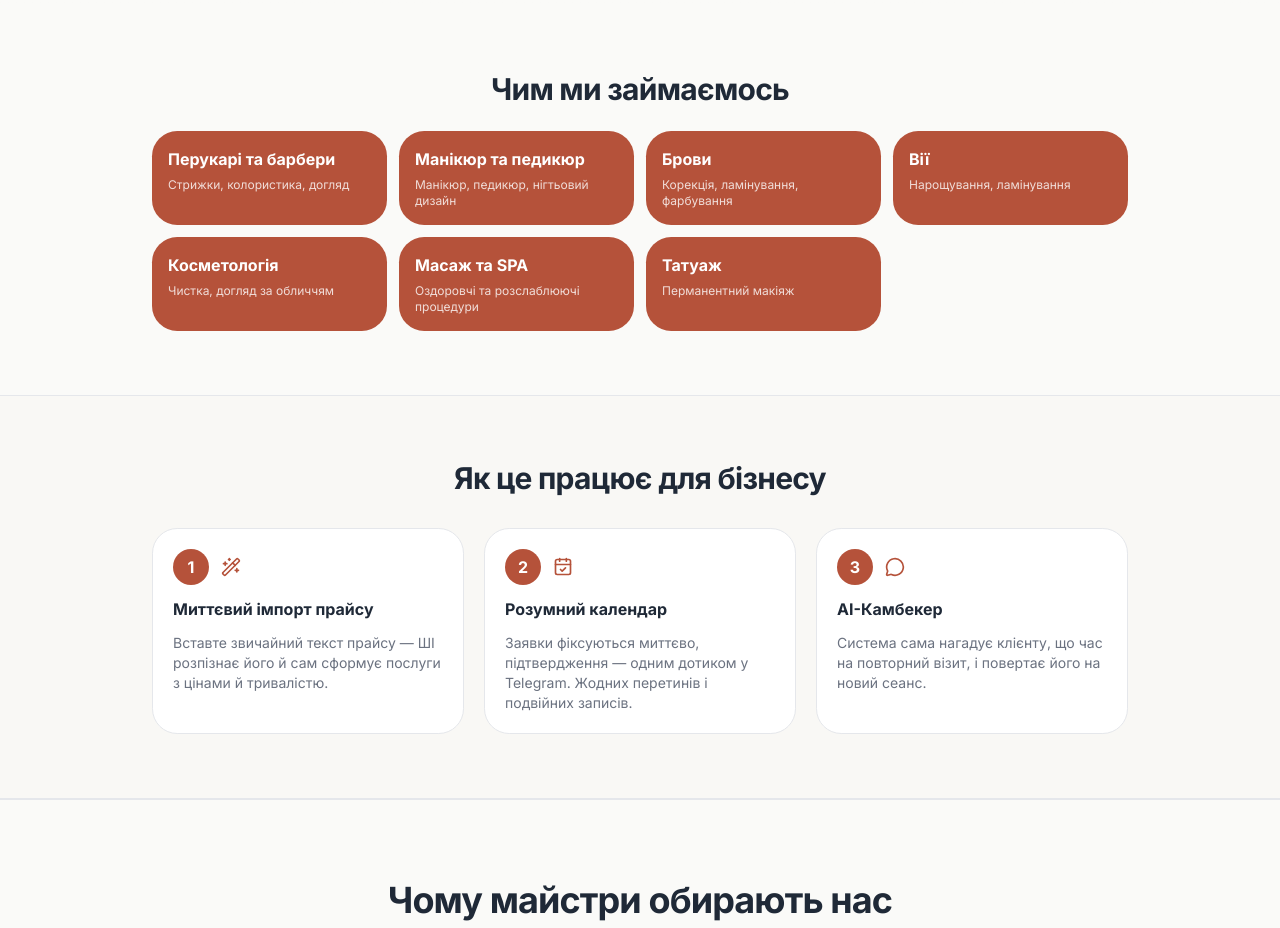
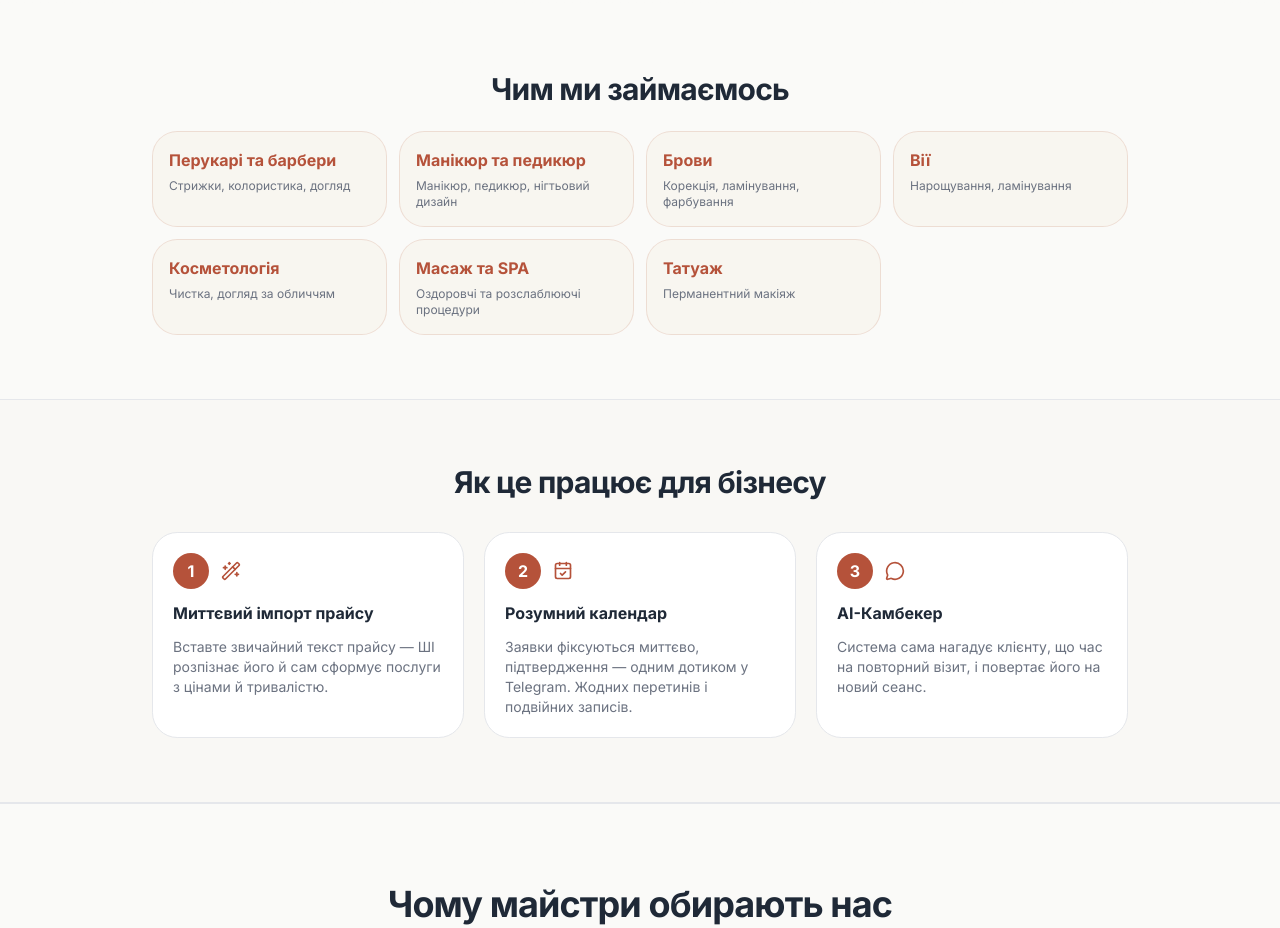
Before and after one commit to bdruziuk/blisstime, a Next.js app: page / in a window 1280 px wide. Shown: the part 800-1728 px from the top of the page. Built offline with nearby package versions, Linux system fonts and the light colour scheme; no server answers; the database is empty.

Commit message:
style(landing): soften category cards
Solid primary fill read too harsh against the light background. Cards
now use a soft accent tint with a thin primary border and a primary
title, deepening slightly on hover.

```diff
--- a/src/app/(public)/page.tsx
+++ b/src/app/(public)/page.tsx
@@ -111,12 +111,12 @@ export default async function HomePage() {
               <Link
                 key={v.slug}
                 href={`/search?category=${v.slug}`}
-                className="bg-primary text-primary-foreground hover:bg-primary-hover card-hover flex flex-col gap-1.5 rounded-2xl p-4"
+                className="border-primary/15 bg-accent/40 hover:border-primary/40 hover:bg-accent/70 card-hover flex flex-col gap-1.5 rounded-2xl border p-4"
               >
-                <span className="font-heading text-base font-bold">{v.name}</span>
-                <span className="text-primary-foreground/80 text-xs">{v.blurb}</span>
+                <span className="font-heading text-primary text-base font-bold">{v.name}</span>
+                <span className="text-muted-foreground text-xs">{v.blurb}</span>
                 {count > 0 && (
-                  <span className="text-primary-foreground/90 mt-1 text-xs font-semibold">
+                  <span className="text-foreground/70 mt-1 text-xs font-semibold">
                     {count}{" "}
                     {count === 1 ? "майстер" : count < 5 ? "майстри" : "майстрів"}
                   </span>
```
